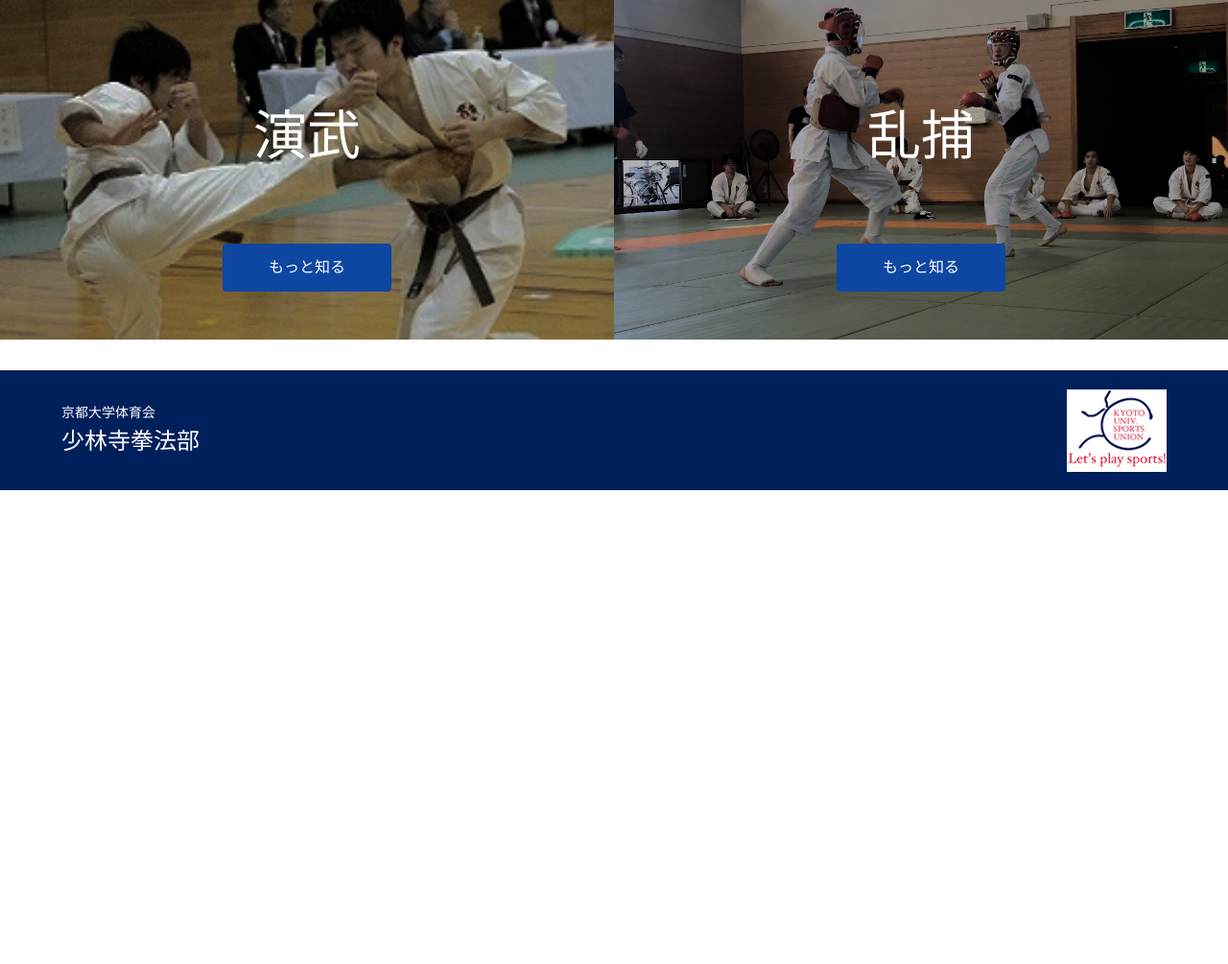
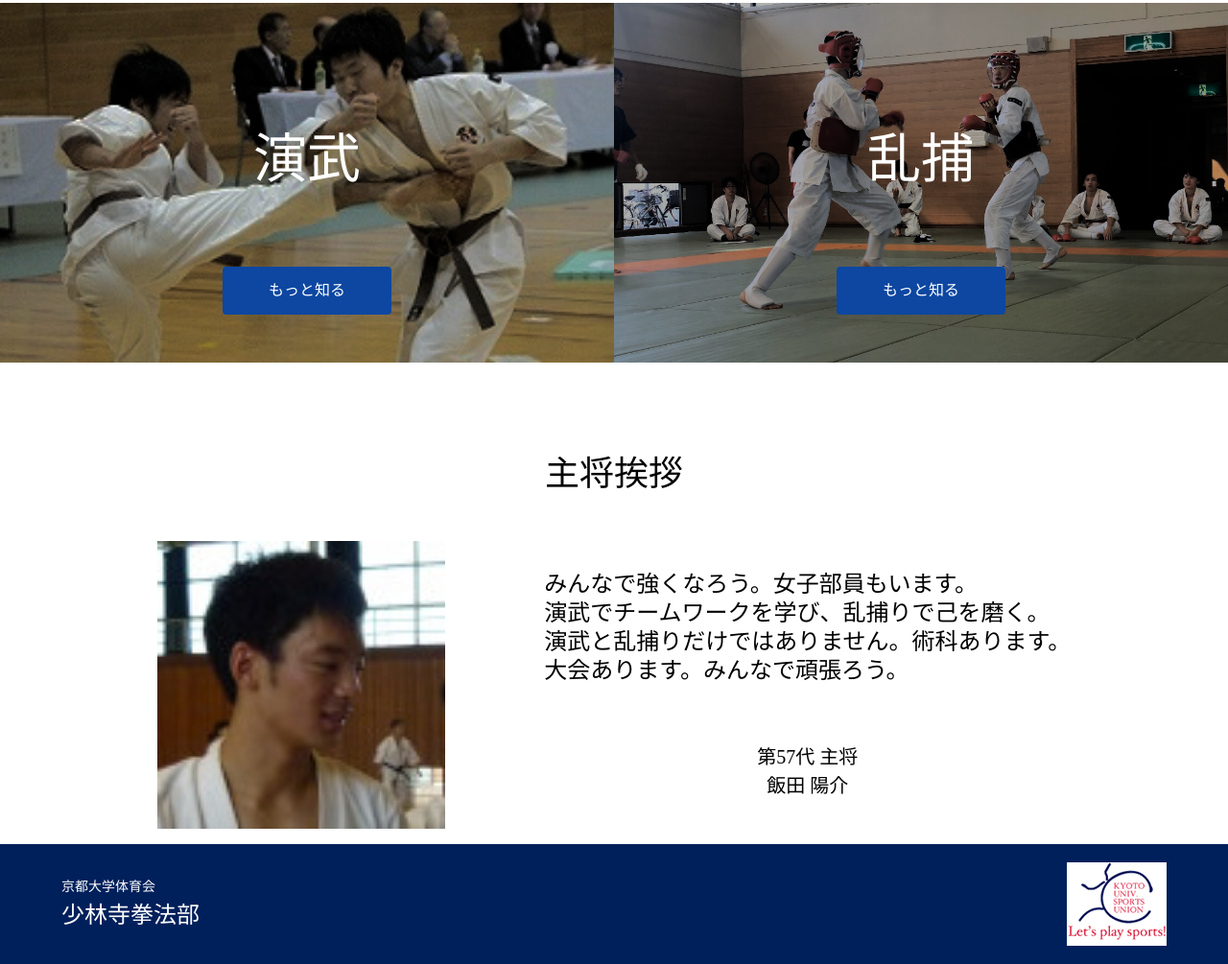
Before and after one commit to KushibikiMashu/ku-shorinji, a website: page public/index.html in a window 1280 px wide. Shown: the part 1008-2013 px from the top of the page at 96% size. Before the commit the page ends 1519 px from the top, so only its background shows below. Drawn offline with Linux system fonts and the light colour scheme.

Commit message:
主将挨拶を作成

```diff
--- a/public/assets/css/main.css
+++ b/public/assets/css/main.css
@@ -55,6 +55,7 @@
 
 .introduction__phrase {
     line-height: 2;
+    font-size: 1.25rem;
 }
 
 /* 演武と乱捕 */
@@ -111,6 +112,47 @@
     cursor: pointer;
 }
 
+/* 主将挨拶 */
+.greeting {
+    padding: 1rem 0;
+}
+
+.greeting__title {
+    padding: 3rem 0;
+
+    text-align: center;
+    font-size: 2.25rem;
+    font-weight: 400;
+}
+
+.greeting__content {
+    padding-right: 3rem;
+
+    display: flex;
+    justify-content: space-around;
+}
+
+.greeting__content--image {
+    padding-left: 3rem;
+}
+
+.greeting__content--right {
+    display: flex;
+    justify-content: space-around;
+    flex-direction: column;
+}
+
+.greeting__content--right-body {
+    font-size: 1.5rem;
+    line-height: 1.25;
+}
+
+.greeting__content--right-name {
+    text-align: center;
+    font-size: 1.25rem;
+    line-height: 1.5;
+}
+
 /* スマホ対応 */
 @media screen and (max-width: 768px) {
     .hero__phrase {
@@ -128,4 +170,28 @@
     .practice__left--button, .practice__right--button {
         padding: .75rem 1.25rem;
     }
+
+    .greeting {
+        margin: 0;
+    }
+
+    .greeting__content {
+        display: block;
+    }
+
+    .greeting__content--image {
+        padding-left: 0;
+    }
+
+    .greeting__content--right-body {
+        padding: 1.75rem 0;
+
+        font-size: 1.25rem;
+    }
+
+    .greeting__content--right-name {
+        text-align: center;
+        font-size: 1rem;
+    }
+
 }
--- a/public/index.html
+++ b/public/index.html
@@ -34,7 +34,7 @@
 <!-- お知らせ -->
 <div class="notice">
     <p class="notice__text">
-        <a href="/line.html">LINEで部活の情報をGET! check ></a>
+        <a href="/">LINEで部活の情報をGET! check ></a>
     </p>
 </div>
 
@@ -56,7 +56,7 @@
     </div>
 </div>
 
-<!-- 演武と乱取り -->
+<!-- 演武と乱捕 -->
 <div class="practice">
     <div class="practice__left">
         <div class="practice__left--image">
@@ -70,6 +70,39 @@
             <a href="/" class="practice__right--button">もっと知る</a>
         </div>
     </div>
+</div>
+
+<!-- 主将挨拶 -->
+<div class="container">
+    <div class="greeting">
+        <h2 class="greeting__title">主将挨拶</h2>
+        <div class="greeting__content">
+            <img class="greeting__content--image" src="assets/images/index/shushou.jpg" width="300" height="300" alt="主将の顔写真"/>
+            <div class="greeting__content--right">
+                <p class="greeting__content--right-body">
+                    みんなで強くなろう。女子部員もいます。<br/>
+                    演武でチームワークを学び、乱捕りで己を磨く。<br/>
+                    演武と乱捕りだけではありません。術科あります。<br/>
+                    大会あります。みんなで頑張ろう。
+                </p>
+                <p class="greeting__content--right-name">第57代 主将<br/>飯田 陽介</p>
+            </div>
+        </div>
+    </div>
+</div>
+<!-- 部員紹介 -->
+<div>
+
+</div>
+
+<!-- SNS -->
+<div>
+
+</div>
+
+<!-- 活動内容 -->
+<div>
+
 </div>
 
 <!-- footer -->
```
Also changed, not shown: public/assets/images/index/shushou.jpg (added).
